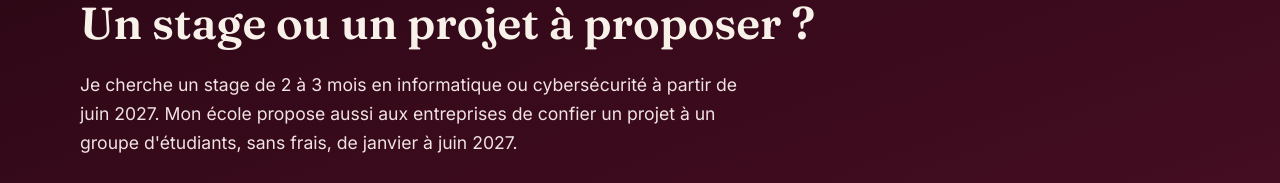
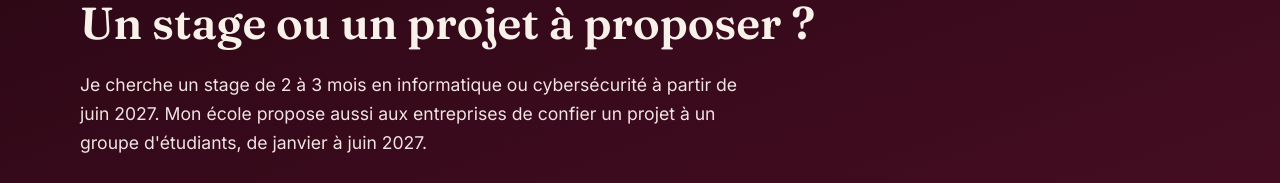
Before and after one commit to Ange-fabi/portfolio, a plain HTML site: page index.html in a window 1280 px wide. Shown: the part 4960-5143 px from the top of the page. Drawn offline with Linux system fonts and the light colour scheme; files whose address does not match are found by name.

Commit message:
Update index.html section contact

```diff
--- a/index.html
+++ b/index.html
@@ -262,7 +262,7 @@
     <div class="wrap">
       <p class="eyebrow eyebrow-light">Contact</p>
       <h2>Un stage ou un projet à proposer ?</h2>
-      <p class="lead-light">Je cherche un stage de 2 à 3 mois en informatique ou cybersécurité à partir de juin 2027. Mon école propose aussi aux entreprises de confier un projet à un groupe d'étudiants, sans frais, de janvier à juin 2027.</p>
+      <p class="lead-light">Je cherche un stage de 2 à 3 mois en informatique ou cybersécurité à partir de juin 2027. Mon école propose aussi aux entreprises de confier un projet à un groupe d'étudiants, de janvier à juin 2027.</p>
       <div class="actions">
         <a class="btn btn-light" href="mailto:angejaz59@gmail.com">angejaz59@gmail.com</a>
         <a class="btn btn-outline" href="https://www.linkedin.com/in/fabienne-ange-jazet" target="_blank" rel="noopener">LinkedIn</a>
```
